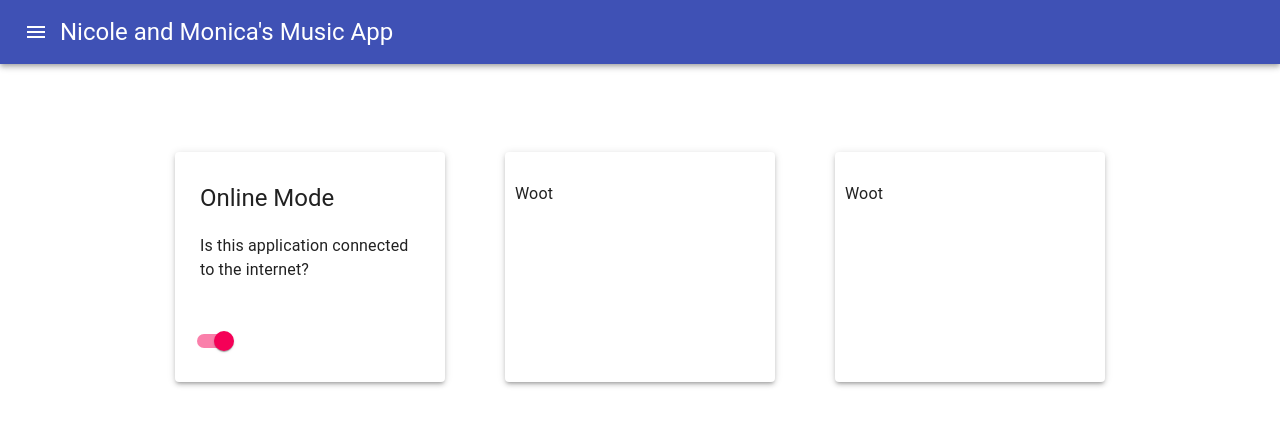
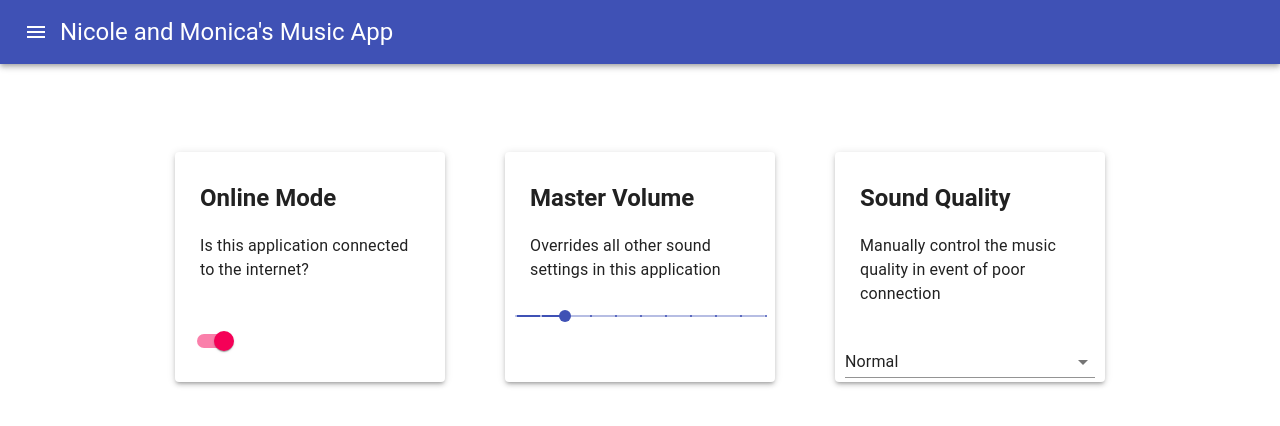
Before and after one commit to monica-suarez/my-music-app, a React (Create React App) app: page / in a window 1280 px wide. Both pictures are taken after a click on the button "LOG IN". Shown: the top 426 px of the page. Built offline with nearby package versions, Linux system fonts and the light colour scheme.

Commit message:
content for cards completed without functionality

```diff
--- a/src/component/Dashboard/Cards/Cards.js
+++ b/src/component/Dashboard/Cards/Cards.js
@@ -1,24 +1,14 @@
 import React from 'react';
 // import { makeStyles, useTheme } from '@material-ui/core/styles';
-import { Card, CardContent, CardActions, Typography, Box, Switch }from '@material-ui/core';
+import { Card, CardContent, CardActions, Typography, Box }from '@material-ui/core';
 // import CardMedia from '@material-ui/core/CardMedia';
 // import IconButton from '@material-ui/core/IconButton';
-// import Typography from '@material-ui/core/Typography';
-// import SkipPreviousIcon from '@material-ui/icons/SkipPrevious';
-// import PlayArrowIcon from '@material-ui/icons/PlayArrow';
-// import SkipNextIcon from '@material-ui/icons/SkipNext';
 import './cards.css'
+import SliderBar from './SliderBar'
+import SwitchMode from './SwitchMode'
+import SoundSelector from './SoundSelector'
 
    const Cards = () =>{
-    const [state, setState] = React.useState({
-        checkedA: true,
-        checkedB: true,
-      });
-
-      const handleChange = (event) => {
-        setState({ ...state, [event.target.name]: event.target.checked });
-      };
-
         return(
             <Box display="flex" justifyContent="center"  m={1} p={1} bgcolor="background.paper"
             align-items="center"
@@ -26,7 +16,7 @@ import './cards.css'
                 <Box>
                     <Card className="mediaCard" p={5} elevation={3}>
                         <div className="onlineMode">
-                    <Typography variant="h5">
+                        <Typography variant="h5" style={{fontWeight: "bold"}}>
                             Online Mode
                         </Typography>
                         <br/>
@@ -36,24 +26,34 @@ import './cards.css'
                         </div>
                         <br/>
                         <br/>
-                    <Switch checked={state.checkedA}
-                        onChange={handleChange}
-                        name="checkedA"
-                        inputProps={{ 'aria-label': 'secondary checkbox' }}/>
+                        <SwitchMode />
                     </Card>
                 </Box>
                 <Box>
                     <Card className="mediaCard" p={1} elevation={3}>
-                    <Typography>
-                        Woot
+                        <Typography className="volumeText" variant="h5" style={{fontWeight: "bold"}}>
+                            Master Volume
                         </Typography>
+                        <br/>
+                        <Typography className="volumeText">
+                            Overrides all other sound settings in this application
+                        </Typography>
+                        <br/>
+                        <SliderBar/>
                     </Card>
                 </Box>
                 <Box>
                     <Card className="mediaCard" p={1} elevation={3}>
-                    <Typography>
-                        Woot
+                        <Typography className="soundText" variant="h5" style={{fontWeight: "bold"}}>
+                            Sound Quality
                         </Typography>
+                        <br/>
+                        <Typography className="soundText">
+                            Manually control the music quality in event of poor connection
+                        </Typography>
+                        <br/>
+                        <br/>
+                        <SoundSelector />
                     </Card>
                 </Box>
             </Box>
--- /dev/null
+++ b/src/component/Dashboard/Cards/SliderBar.js
@@ -0,0 +1,22 @@
+import React from 'react'
+import { Slider } from '@material-ui/core'
+
+
+const SliderBar = () =>{
+    const valuetext=(value)=>{
+        return `${value}`;
+      }
+    return(
+        <Slider
+            defaultValue={20}
+            getAriaValueText={valuetext}
+            aria-labelledby="discrete-slider"
+            valueLabelDisplay="auto"
+            step={10}
+            marks
+            min={0}
+            max={100}
+        />
+    )
+}
+export default SliderBar
--- /dev/null
+++ b/src/component/Dashboard/Cards/SoundSelector.js
@@ -0,0 +1,26 @@
+import React from 'react'
+import { Select, FormControl, MenuItem } from '@material-ui/core'
+import './cards.css'
+
+const SoundSelector = () =>{
+    const [volumeQuality, setVolumeQuality] = React.useState('normal');
+
+    const handleChange = (event) => {
+      setVolumeQuality(event.target.value);
+    };
+    return(
+        <FormControl className="soundQuality">
+        <Select
+          value={volumeQuality}
+          onChange={handleChange}
+        //   inputProps={{ 'aria-label': 'Without label' }}
+        >
+          <MenuItem value="normal">Normal</MenuItem>
+          <MenuItem value="low">Low</MenuItem>
+          <MenuItem value="high">High</MenuItem>
+        </Select>
+      </FormControl>
+    )
+}
+
+export default SoundSelector
--- /dev/null
+++ b/src/component/Dashboard/Cards/SwitchMode.js
@@ -0,0 +1,21 @@
+import React from 'react'
+import { Switch } from '@material-ui/core'
+
+const SwitchMode = () =>{
+    const [state, setState] = React.useState({
+        checkedA: true,
+        checkedB: true,
+      });
+
+      const handleChange = (event) => {
+        setState({ ...state, [event.target.name]: event.target.checked });
+      };
+      return(
+        <Switch checked={state.checkedA}
+        onChange={handleChange}
+        name="checkedA"
+        inputProps={{ 'aria-label': 'secondary checkbox' }}/>
+      )
+}
+
+export default SwitchMode
--- a/src/component/Dashboard/Cards/cards.css
+++ b/src/component/Dashboard/Cards/cards.css
@@ -7,3 +7,12 @@
 .onlineMode{
     padding: 0px 15px 0px 15px;
 }
+.volumeText{
+    padding: 0px 15px 0px 15px;
+}
+.soundText{
+    padding: 0px 15px 0px 15px;
+}
+.soundQuality{
+    width: 100%;
+}
```
Lines whose indentation alone changed are shown as unchanged.
